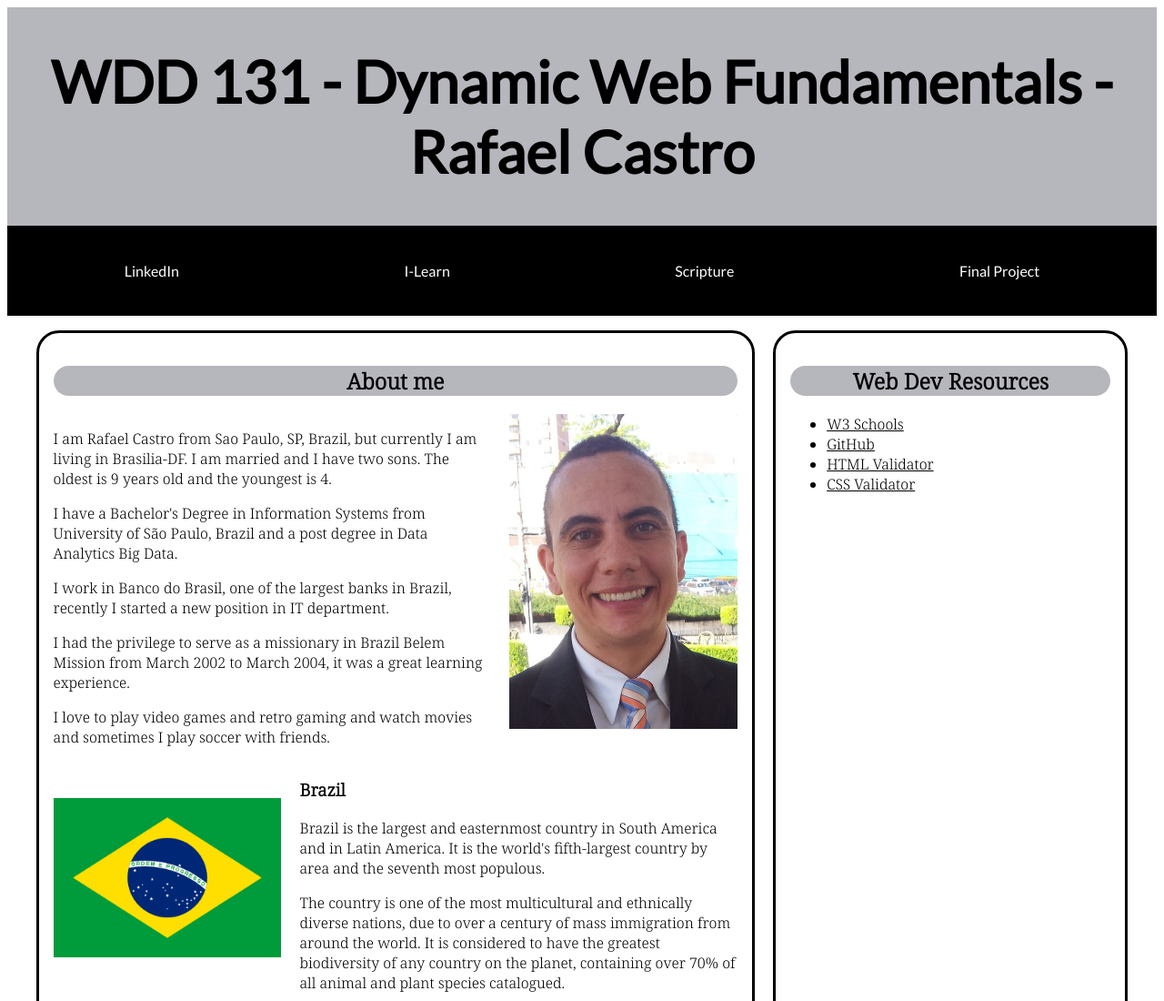
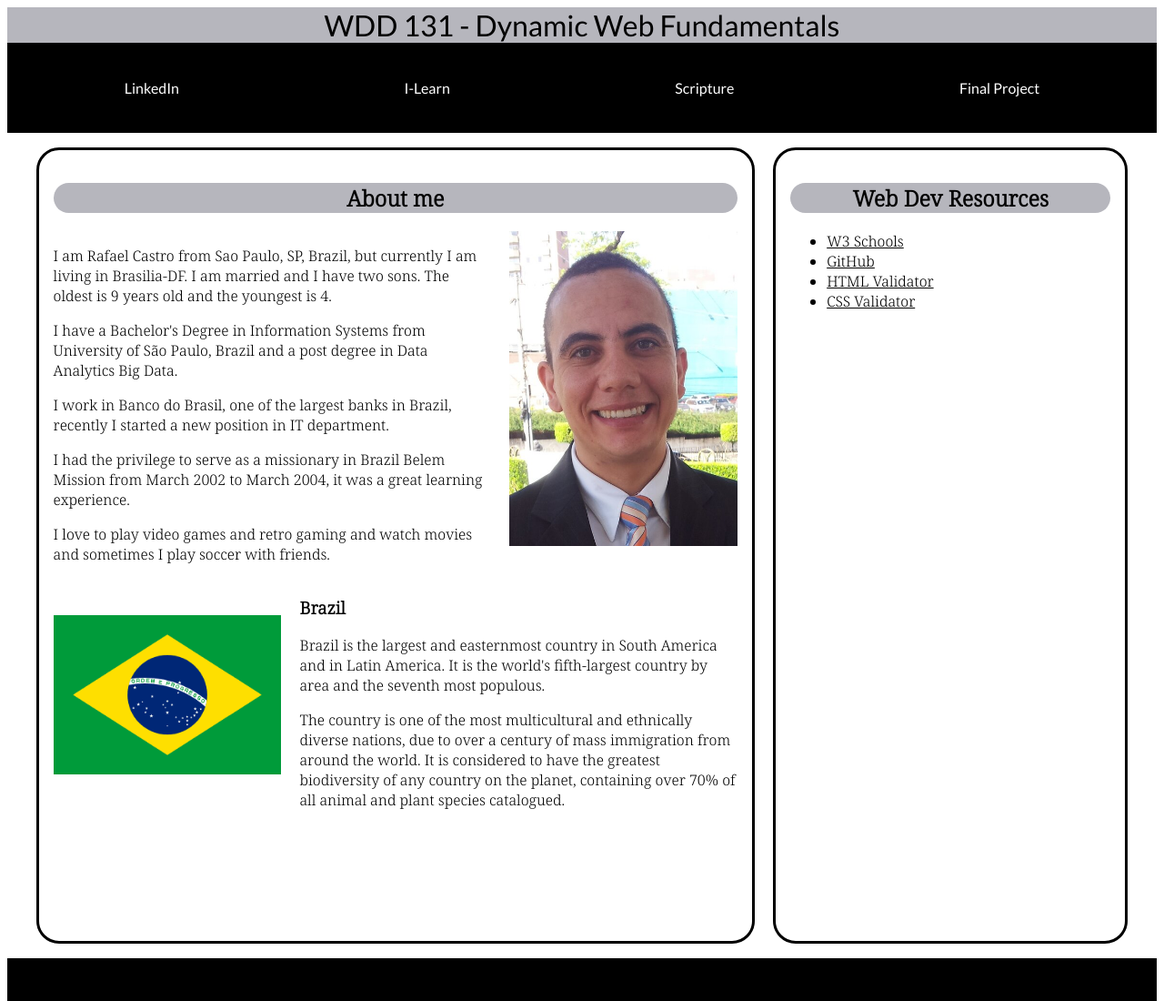
Before and after one commit to rpscastro/wdd131, a plain HTML site: page index.html in a window 1280 px wide. Shown: the top 1100 px of the page at 91% size. Drawn offline with Linux system fonts and the light colour scheme.

Commit message:
W01 Assignment: Home Page-Audit Tool Update Fix 2

```diff
--- a/index.html
+++ b/index.html
@@ -14,7 +14,7 @@
 
 <body>
     <header>
-        <span id="course-title"><h1>WDD 131 - Dynamic Web Fundamentals - Rafael Castro</h1></span>
+        <span id="course-title">WDD 131 - Dynamic Web Fundamentals</span>
         <nav>
             <a href="https://www.linkedin.com/in/rafaelpscastro/" title="LinkedIn">LinkedIn</a>
             <a href="https://byui.instructure.com/" title="I-Learn">I-Learn</a>
```
